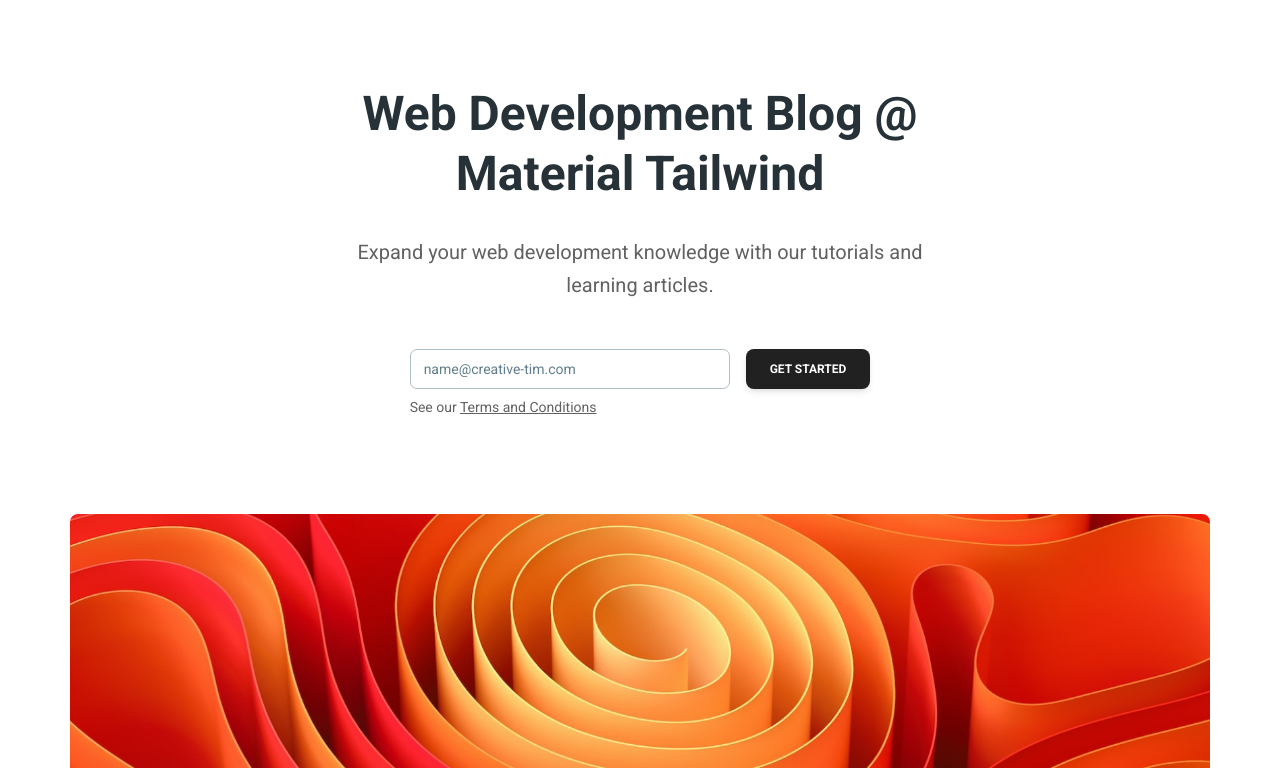
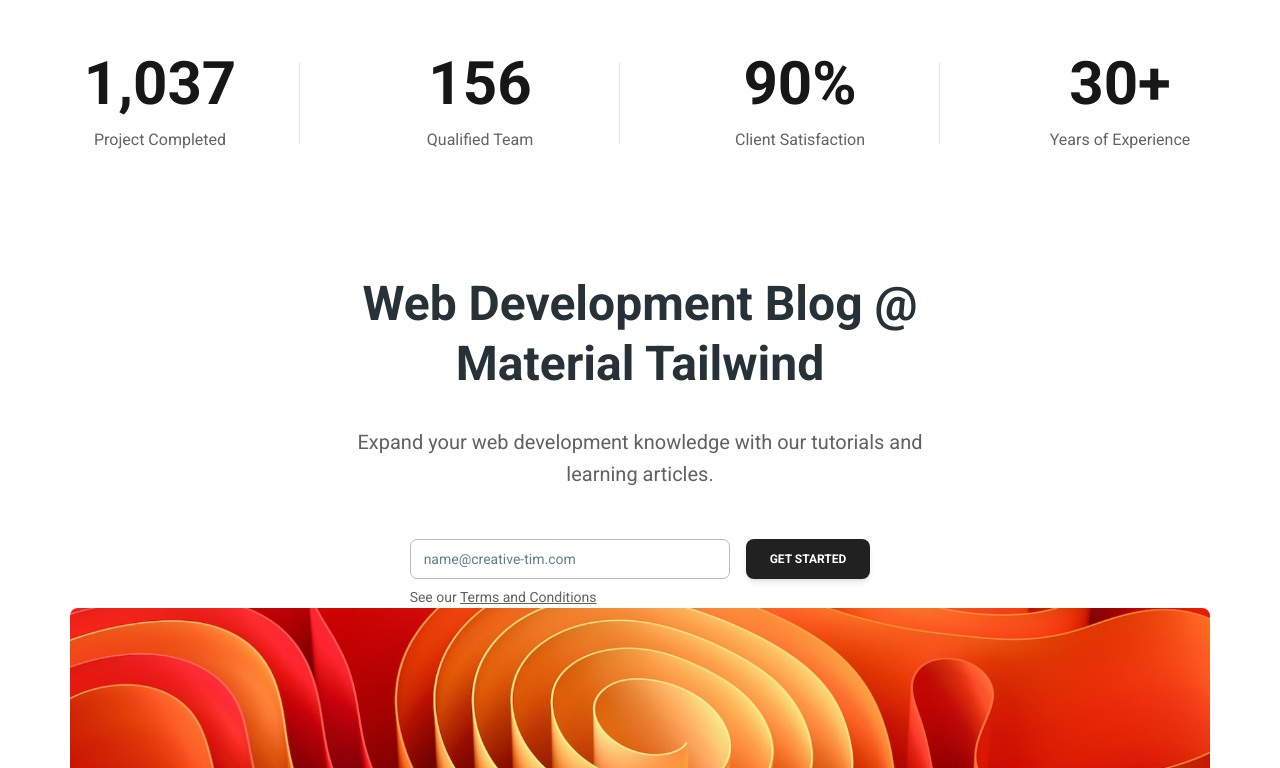
Before and after one commit to Klinton0365/SInt, a Next.js app: page / in a window 1280 px wide. Shown: the part 2032-2800 px from the top of the page. Built offline with nearby package versions, Linux system fonts and the light colour scheme.

Commit message:
counter section added

```diff
--- a/src/app/page.tsx
+++ b/src/app/page.tsx
@@ -3,6 +3,7 @@
 import IntroSection from "@/components/IntroSection";
 import HeroSlider from "@/components/HeroSlider";
 import AboutSection from "@/components/about-us";
+import CounterSection from "@/components/counter-section";
 
 // sections
 import Hero from "./hero";
@@ -16,6 +17,7 @@
       <IntroSection />
       <HeroSlider />
       <AboutSection />
+      <CounterSection />
       <Hero />
       <Posts />
       <Articles />
--- /dev/null
+++ b/src/components/counter-section.tsx
@@ -0,0 +1,232 @@
+'use client';
+import React, { useState, useEffect, useRef } from 'react';
+
+interface CounterItemProps {
+  end: string;
+  label: string;
+  duration?: number;
+}
+
+const CounterItem: React.FC<CounterItemProps> = ({ end, label, duration = 2000 }) => {
+  const [count, setCount] = useState('0');
+  const [isVisible, setIsVisible] = useState(false);
+  const counterRef = useRef<HTMLDivElement>(null);
+  const hasAnimated = useRef(false);
+
+  useEffect(() => {
+    const observer = new IntersectionObserver(
+      (entries) => {
+        entries.forEach((entry) => {
+          if (entry.isIntersecting && !hasAnimated.current) {
+            setIsVisible(true);
+            hasAnimated.current = true;
+          }
+        });
+      },
+      { threshold: 0.3 }
+    );
+
+    if (counterRef.current) {
+      observer.observe(counterRef.current);
+    }
+
+    return () => {
+      if (counterRef.current) {
+        observer.unobserve(counterRef.current);
+      }
+    };
+  }, []);
+
+  useEffect(() => {
+    if (!isVisible) return;
+
+    // Extract number and suffix (like %, +)
+    const match = end.match(/^(\d+(?:,\d+)?)(.*)$/);
+    if (!match) {
+      setCount(end);
+      return;
+    }
+
+    const numericPart = match[1].replace(/,/g, '');
+    const suffix = match[2];
+    const target = parseInt(numericPart, 10);
+
+    let startTime: number | null = null;
+    const animate = (currentTime: number) => {
+      if (!startTime) startTime = currentTime;
+      const progress = Math.min((currentTime - startTime) / duration, 1);
+
+      // Easing function for smooth animation
+      const easeOutQuart = 1 - Math.pow(1 - progress, 4);
+      const current = Math.floor(easeOutQuart * target);
+
+      // Format with comma for thousands
+      const formatted = current.toLocaleString();
+      setCount(formatted + suffix);
+
+      if (progress < 1) {
+        requestAnimationFrame(animate);
+      }
+    };
+
+    requestAnimationFrame(animate);
+  }, [isVisible, end, duration]);
+
+  return (
+    <div ref={counterRef} className="single-counter-box">
+      <p className={`counter-number ${isVisible ? 'animate' : ''}`}>
+        <span>{count}</span>
+      </p>
+      <h6 className={isVisible ? 'animate' : ''}>{label}</h6>
+    </div>
+  );
+};
+
+const CounterSection: React.FC = () => {
+  const counters = [
+    { end: '1,037', label: 'Project Completed' },
+    { end: '156', label: 'Qualified Team' },
+    { end: '90%', label: 'Client Satisfaction' },
+    { end: '30+', label: 'Years of Experience' }
+  ];
+
+  return (
+    <div className="counter-section">
+      <div className="container">
+        <div className="row">
+          {counters.map((counter, index) => (
+            <div key={index} className="col">
+              <CounterItem end={counter.end} label={counter.label} />
+            </div>
+          ))}
+        </div>
+      </div>
+
+      <style jsx global>{`
+        .counter-section {
+          padding: 50px 0;
+          background: #fff;
+        }
+
+        .container {
+          max-width: 1400px;
+          margin: 0 auto;
+          padding: 0 20px;
+        }
+
+        .row {
+          display: grid;
+          grid-template-columns: repeat(4, 1fr);
+          gap: 40px;
+        }
+
+        .single-counter-box {
+          text-align: center;
+          padding: 20px;
+          position: relative;
+        }
+
+        .single-counter-box::after {
+          content: '';
+          position: absolute;
+          right: 0;
+          top: 50%;
+          transform: translateY(-50%);
+          width: 1px;
+          height: 60%;
+          background: rgba(23, 23, 23, 0.1);
+        }
+
+        .col:last-child .single-counter-box::after {
+          display: none;
+        }
+
+        .counter-number {
+          margin: 0 0 15px 0;
+          font-size: 60px;
+          font-weight: 600;
+          line-height: 1;
+          color: rgb(23, 23, 23);
+          opacity: 0;
+          transform: translateY(30px);
+          transition: all 0.8s cubic-bezier(0.34, 1.56, 0.64, 1);
+        }
+
+        .counter-number.animate {
+          opacity: 1;
+          transform: translateY(0);
+        }
+
+        .counter-number span {
+          display: inline-block;
+        }
+
+        .single-counter-box h6 {
+          margin: 0;
+          font-size: 16px;
+          font-weight: 400;
+          color: rgb(99, 99, 99);
+          line-height: 1.4;
+          opacity: 0;
+          transform: translateY(20px);
+          transition: all 0.8s cubic-bezier(0.34, 1.56, 0.64, 1) 0.2s;
+        }
+
+        .single-counter-box h6.animate {
+          opacity: 1;
+          transform: translateY(0);
+        }
+
+        /* Hover Effect */
+        .single-counter-box {
+          transition: transform 0.3s ease;
+        }
+
+        .single-counter-box:hover {
+          transform: translateY(-5px);
+        }
+
+        .single-counter-box:hover .counter-number {
+          color: rgb(50, 50, 50);
+        }
+
+        /* Responsive Design */
+        @media (max-width: 1024px) {
+          .row {
+            grid-template-columns: repeat(2, 1fr);
+            gap: 30px;
+          }
+
+          .counter-number {
+            font-size: 50px;
+          }
+
+          .single-counter-box::after {
+            display: none;
+          }
+        }
+
+        @media (max-width: 768px) {
+          .row {
+            grid-template-columns: 1fr;
+            gap: 40px;
+          }
+
+          .counter-number {
+            font-size: 48px;
+          }
+
+          .single-counter-box h6 {
+            font-size: 15px;
+          }
+
+          .counter-section {
+            padding: 40px 0;
+          }
+        }
+      `}</style>
+    </div>
+  );
+};
+
+export default CounterSection;
```
